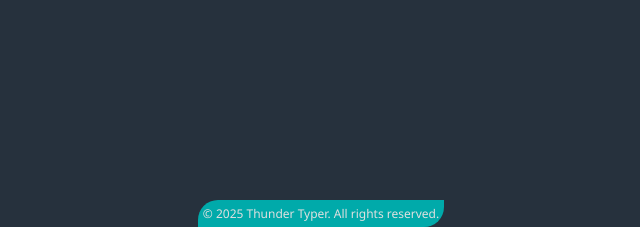
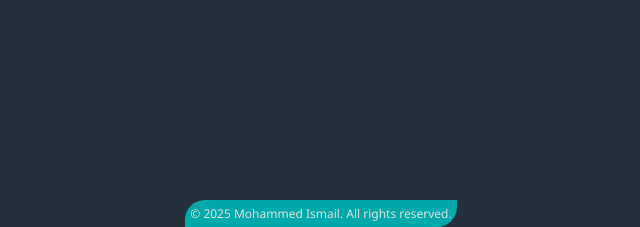
Before and after one commit to m-ismail-x2/thunder-typer, a Django app: page /accounts/password_reset/ in a window 1280 px wide. Shown: the part 573-800 px from the top of the page, without its empty margins (319-959 px from the left). Run offline with Django 5.2, Linux system fonts and the light colour scheme.

Commit message:
Chore: change copyright notice

```diff
--- a/templates/typer/base.html
+++ b/templates/typer/base.html
@@ -23,7 +23,7 @@
         <img src="{% static 'typer/images/thunder2.png' %}" class="thunder">
     </main>
     <footer>
-        &copy; 2025 Thunder Typer. All rights reserved.
+        &copy; 2025 Mohammed Ismail. All rights reserved.
     </footer>
 </body>
 </html>
```
Also changed, not shown: 1 other file.
